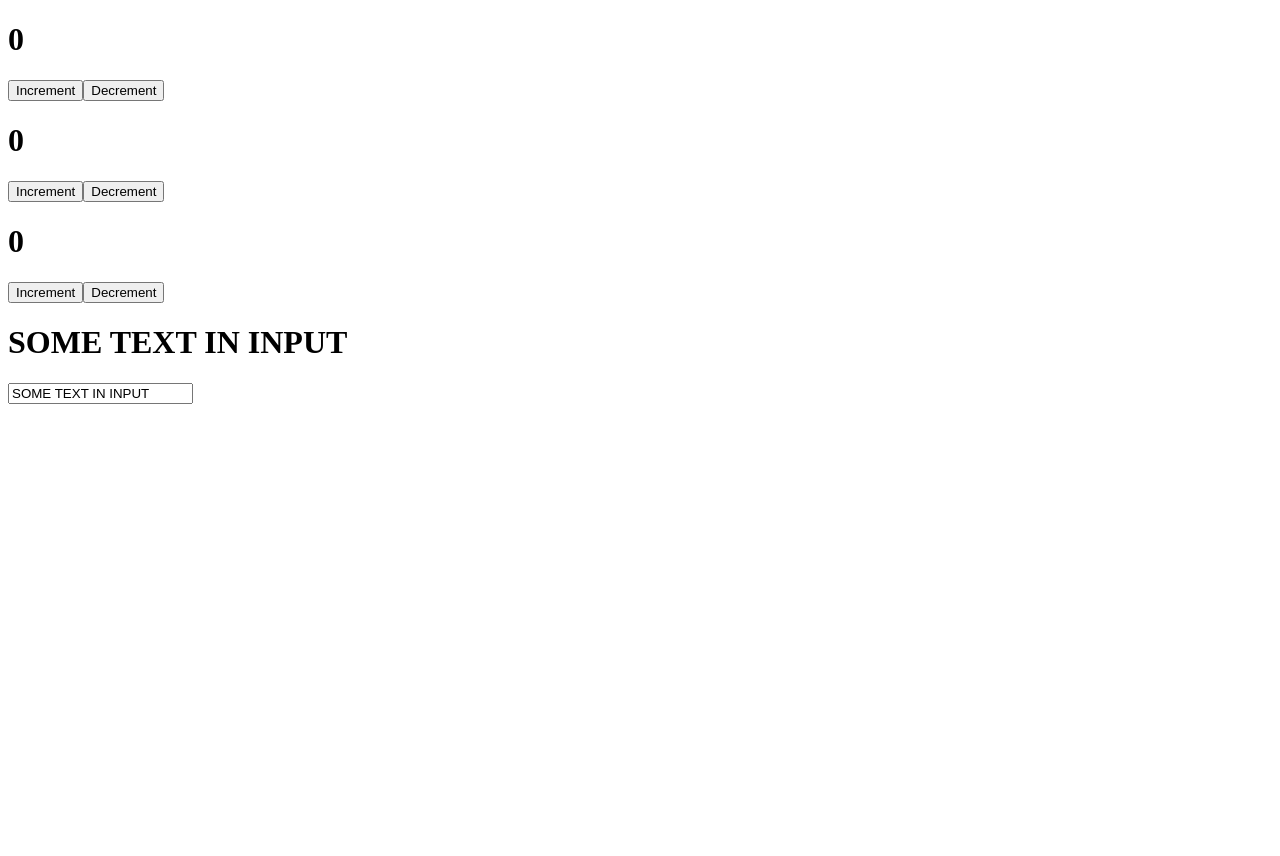
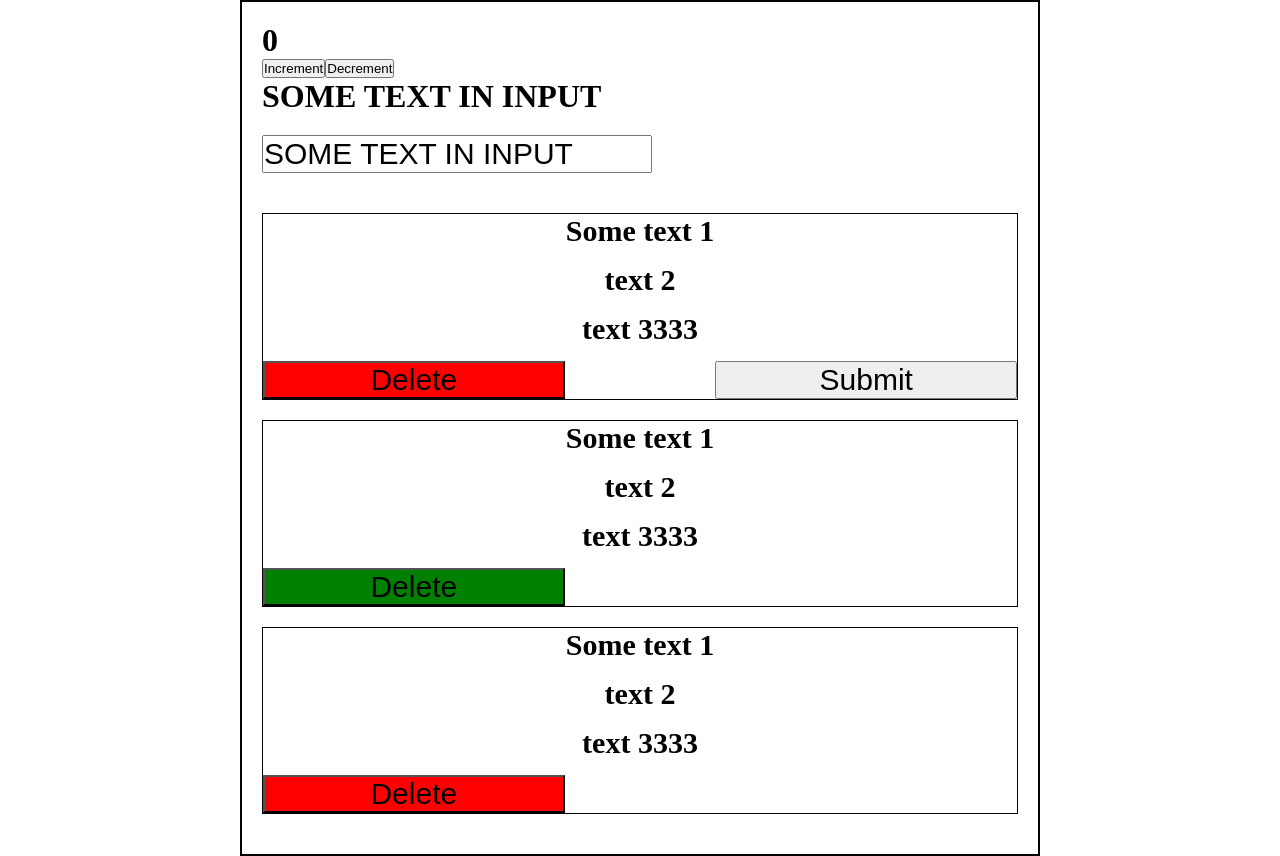
Before and after one commit to PseudoElement/my-app, a React (Create React App) app: page / in a window 1280 px wide. Before the commit the page ends 800 px from the top, so only its background shows below. Built offline with nearby package versions, Linux system fonts and the light colour scheme.

Commit message:
props + styles + array using

```diff
--- /dev/null
+++ b/src/App.css
@@ -0,0 +1,12 @@
+*{
+    margin: 0;
+    padding: 0;
+    box-sizing: border-box;
+}
+.App{
+    padding: 20px;
+    border: 2px solid black;
+    width: 100%;
+    max-width: 800px;
+    margin: 0 auto;
+}
--- a/src/App.js
+++ b/src/App.js
@@ -1,18 +1,18 @@
-import React, { useState } from "react";
-import Counter from "./components/Counter";
+import React from "react";
+import Counter from "./components/counter/Counter";
+import Input from "./components/input/input";
+import "./App.css";
+import "./components/input/input.css";
+import "./components/post/post.css"
+import Post from "./components/post/post";
 function App() {
-  let [value, setValue] = useState("SOME TEXT IN INPUT");
   return (
     <div className="App">
-      <Counter />
-      <Counter />
-      <Counter />
-      <h1>{value}</h1>
-      <input
-        type="text"
-        value={value}
-        onChange={(event) => setValue(event.target.value)}
-      />
+      <Counter/>
+      <Input/>
+      <Post options={{type:'block1', id: 1}}/>
+      <Post options={{type:'block2', id: 2}}/>
+      <Post options={{type:'block3', id: 3}}/>
     </div>
   );
 }
--- /dev/null
+++ b/src/components/input/input.css
@@ -0,0 +1,4 @@
+.myInput{
+    margin: 20px 0;
+    font-size: 30px;
+}
--- /dev/null
+++ b/src/components/input/input.jsx
@@ -0,0 +1,17 @@
+import React from "react";
+import { useState } from "react";
+function Input(props) {
+  let [value, setValue] = useState("SOME TEXT IN INPUT");
+  return (
+    <>
+      <h1>{value}</h1>
+      <input
+        className="myInput"
+        type="text"
+        value={value}
+        onChange={(event) => setValue(event.target.value)}
+      />
+    </>
+  );
+}
+export default Input;
--- /dev/null
+++ b/src/components/post/post.css
@@ -0,0 +1,19 @@
+.post{
+    margin: 20px 0;
+    border: 1px solid black;
+}
+.post_content{
+    text-align: center;
+    font-size: 30px;
+    font-weight: 900;
+    margin-bottom: 15px;
+}
+.post_btns{
+    display: flex;
+    width: 100%;
+    justify-content: space-between;
+}
+.post_btns button{
+    font-size: 30px;
+    flex: 0 1 40%;
+}
--- /dev/null
+++ b/src/components/post/post.jsx
@@ -0,0 +1,23 @@
+import React, { useState } from "react";
+function Post(props) {
+  let { id, type } = props.options;
+  let [postContents] = useState([
+    { text: "Some text 1" },
+    { text: "text 2" },
+    { text: "text 3333" },
+  ]);
+  return (
+    <div className="post">
+        {postContents.map(string=>{
+            return <div className="post_content">{string.text}</div>
+        })}
+      <div className="post_btns">
+        <button style={{ background: id === 2 ? "green" : "red" }}>
+          Delete
+        </button>
+        {type === "block1" ? <button>Submit</button> : null}
+      </div>
+    </div>
+  );
+}
+export default Post;
--- a/src/index.js
+++ b/src/index.js
@@ -4,8 +4,8 @@ import App from './App';
 
 const root = ReactDOM.createRoot(document.getElementById("root"));
 root.render(
-  <App/>,
   <App/>
+  // <App/>
   // <div style={{color: "blue", fontSize: '70px'}}>My first div
   //   <button disabled="true">My button</button>
   // </div>
```
Also changed, not shown: src/components/class Counter(for sample)/ClassCounter.jsx (added, +31 -0 lines), src/components/counter/Counter.jsx (renamed from src/components/Counter.jsx).
